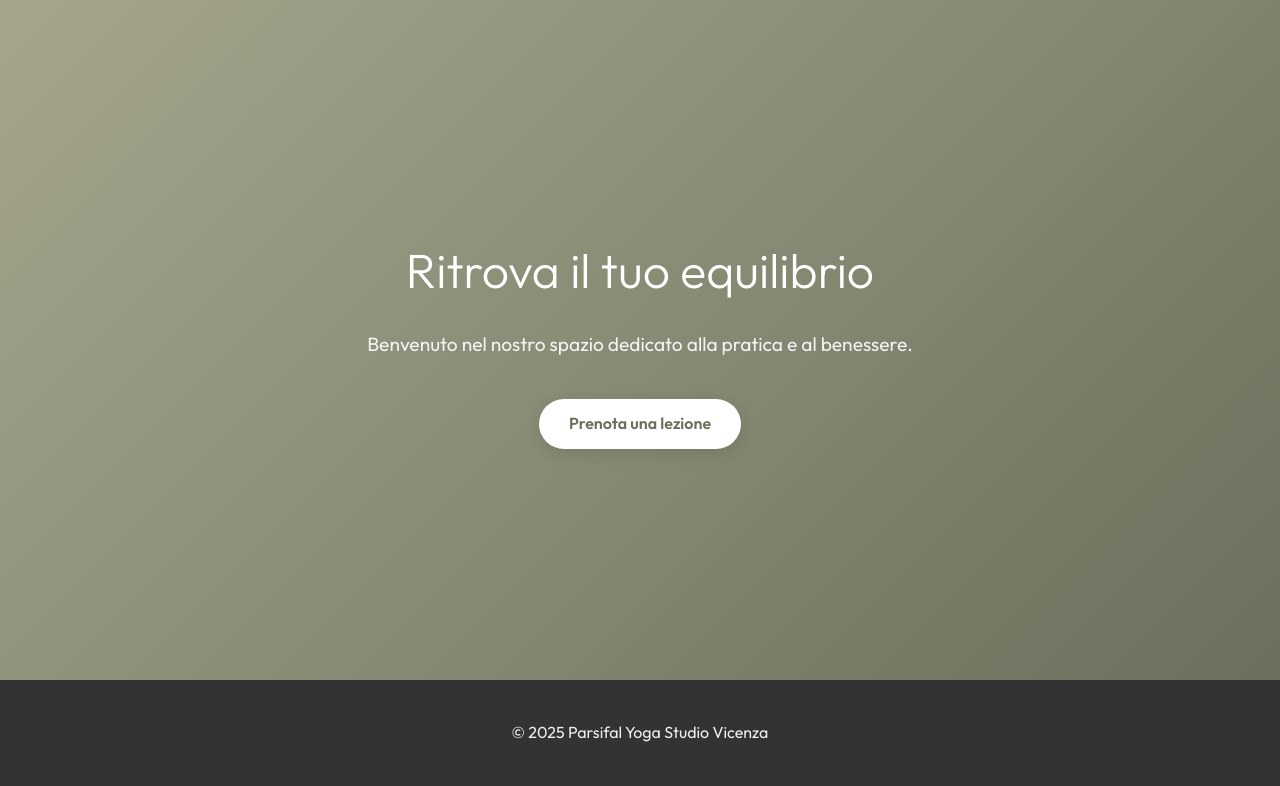
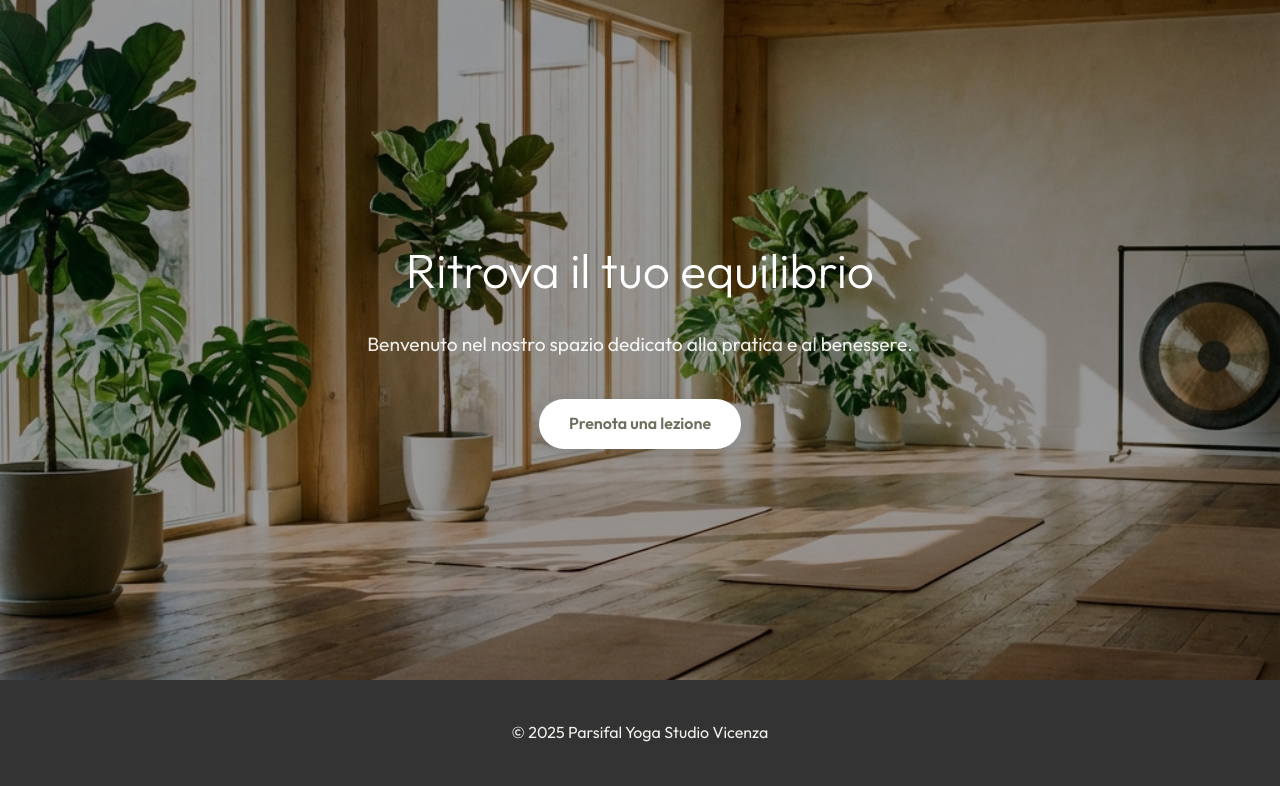
Before and after one commit to maxziro/Yoga-Studio-crm, a PHP site: page / in a window 1280 px wide. Shown: the part 78-864 px from the top of the page. Run offline with PHP 8.4, Linux system fonts and the light colour scheme.

Commit message:
feat(ui): add hero image to homepage

```diff
--- a/public/css/style.css
+++ b/public/css/style.css
@@ -72,7 +72,9 @@ nav a:hover, nav a.active {
 .hero-section {
     padding: 100px 0;
     text-align: center;
-    background: linear-gradient(135deg, var(--secondary-color) 0%, var(--primary-color) 100%);
+    background: linear-gradient(rgba(0, 0, 0, 0.4), rgba(0, 0, 0, 0.4)), url('../images/hero-yoga.jpg');
+    background-size: cover;
+    background-position: center;
     color: var(--white);
     min-height: 60vh;
     display: flex;
```
Also changed, not shown: public/images/hero-yoga.jpg (added).
